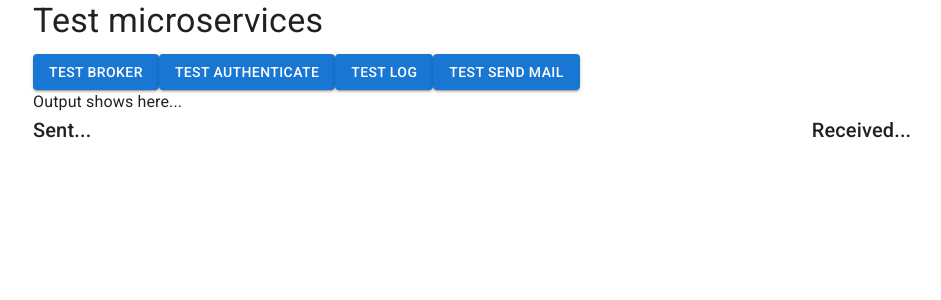
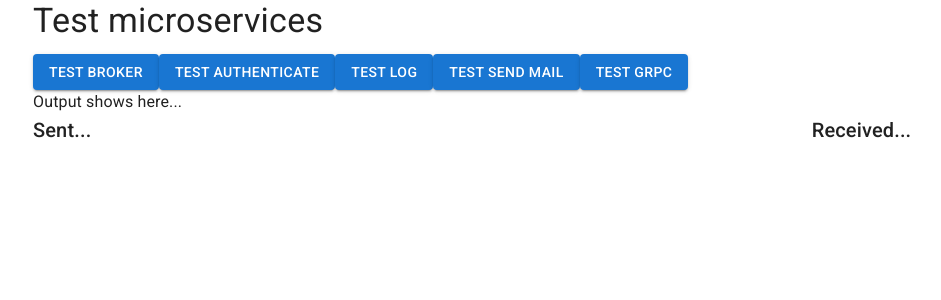
Before and after one commit to XiaoxiaYao/go-microservices, a React (Create React App) app in the folder frontend/: page / in a window 1280 px wide. Shown: the top 300 px of the page, without its empty margins (31-972 px from the left). Built offline with nearby package versions, Linux system fonts and the light colour scheme.

Commit message:
Front end call grpc.

```diff
--- a/frontend/src/Api.js
+++ b/frontend/src/Api.js
@@ -32,3 +32,12 @@ export const log = ({ name, data }) =>
       data,
     },
   });
+
+export const logGrpc = ({ name, data }) =>
+  axios.post('/log-grpc', {
+    action: 'log',
+    log: {
+      name,
+      data,
+    },
+  });
--- a/frontend/src/App.js
+++ b/frontend/src/App.js
@@ -7,7 +7,7 @@ import {
   Box,
   Grid,
 } from '@mui/material';
-import { authenticate, root, sendMail, log } from './Api';
+import { authenticate, root, sendMail, log, logGrpc } from './Api';
 
 function App() {
   const [sentData, setSentData] = useState(null);
@@ -67,6 +67,20 @@ function App() {
     }
   };
 
+  const handleTestGrpc = async () => {
+    const payload = {
+      name: 'grpc',
+      data: 'grpc',
+    };
+    setSentData(JSON.stringify(payload, null, 4));
+    try {
+      const { data } = await logGrpc(payload);
+      setReceivedData(JSON.stringify(data, null, 4));
+    } catch (error) {
+      setReceivedData(JSON.stringify(error, null, 4));
+    }
+  };
+
   return (
     <>
       <CssBaseline />
@@ -85,6 +99,9 @@ function App() {
         </Button>
         <Button variant="contained" onClick={handleTestSendMail}>
           Test send mail
+        </Button>
+        <Button variant="contained" onClick={handleTestGrpc}>
+          Test grpc
         </Button>
         <Box>Output shows here...</Box>
         <Grid container spacing={2}>
```
Also changed, not shown: 1 other file (tests, documents, lock files or other folders).
